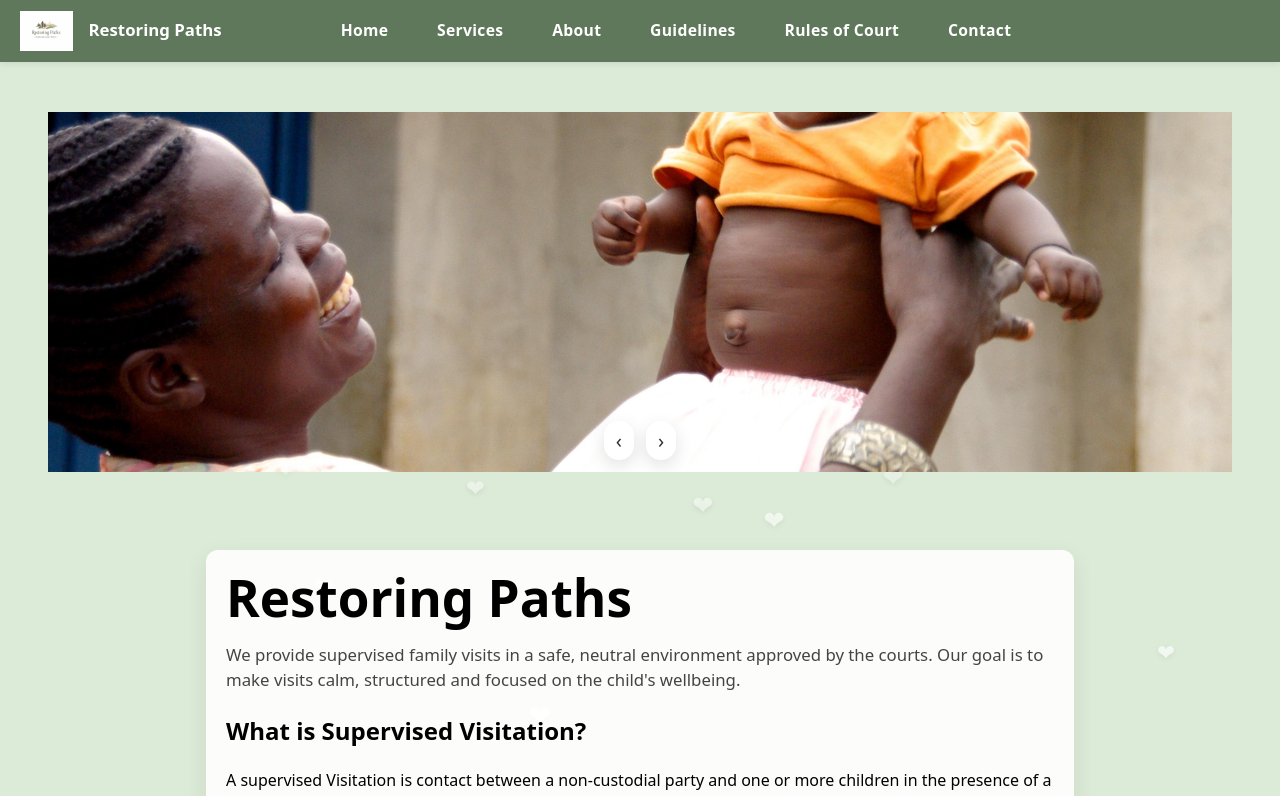
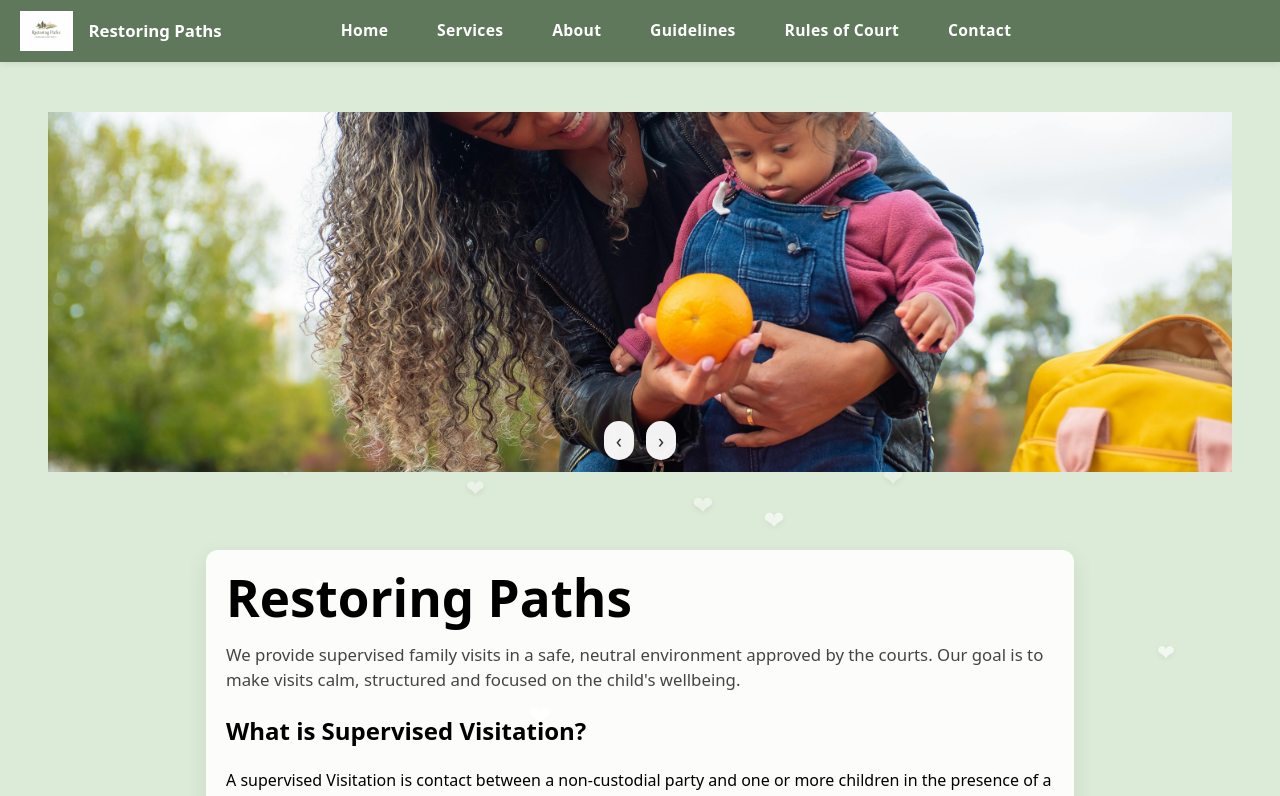
Before and after one commit to AnthonyC4848/Restoring-Paths, a React (Vite) app in the folder Restored_paths/: page / in a window 1280 px wide. Shown: the top 796 px of the page. Built offline with nearby package versions, Linux system fonts and the light colour scheme; no server answers.

Commit message:
Fix logo tap area and z-index on mobile

```diff
--- a/Restored_paths/src/App.css
+++ b/Restored_paths/src/App.css
@@ -81,6 +81,9 @@
   font-weight: 700;
   font-size: 1.05rem;
   padding: 0.25rem 0.5rem;
+  display: flex;
+  align-items: center;
+  min-height: 44px;
 }
 .brand:hover {
   opacity: 0.95;
@@ -184,6 +187,7 @@
   align-items: center;
   padding-left: 12px;
   pointer-events: auto;
+  z-index: 1001;
 }
 
 /* give the centered header inner extra left padding so nav doesn't overlap the logo */
--- a/Restored_paths/src/components/Carousel.jsx
+++ b/Restored_paths/src/components/Carousel.jsx
@@ -1,4 +1,8 @@
-import React, { useEffect, useState } from 'react'
+import React, { useEffect, useMemo, useState } from 'react'
+import slide1 from '../assets/slide1.jpg'
+import slide2 from '../assets/slide2.jpg'
+import slide3 from '../assets/slide3.jpg'
+import slide4 from '../assets/slide4.jpg'
 
 export default function Carousel({ images, interval = 4500 }){
   const unsplashFallback = [
@@ -7,35 +11,22 @@ export default function Carousel({ images, interval = 4500 }){
     'https://source.unsplash.com/1600x900/?mother,child&sig=3'
   ]
 
-  const localCandidates = [
-    '/src/assets/slide1.jpg',
-    '/src/assets/slide2.jpg',
-    '/src/assets/slide3.jpg',
-    '/src/assets/slide4.jpg'
-  ]
+  const localCandidates = useMemo(() => [slide1, slide2, slide3, slide4], [])
 
   const [index, setIndex] = useState(0)
-  const [imagesList, setImagesList] = useState(images || [])
+  const [imagesList, setImagesList] = useState(images || localCandidates)
 
-  // try to detect local images; fall back to provided images or unsplash
   useEffect(()=>{
-    let mounted = true
-    const checks = localCandidates.map(async (url)=>{
-      try{
-        const res = await fetch(url, { method: 'HEAD' })
-        if(res.ok) return url
-      }catch(e){ }
-      return null
-    })
-    Promise.all(checks).then(results=>{
-      if(!mounted) return
-      const found = results.filter(Boolean)
-      if(images && images.length) setImagesList(images)
-      else if(found.length) setImagesList(found)
-      else setImagesList(unsplashFallback)
-    })
-    return ()=>{ mounted = false }
-  },[images])
+    if(images && images.length) setImagesList(images)
+    else if(localCandidates.length) setImagesList(localCandidates)
+    else setImagesList(unsplashFallback)
+  },[images, localCandidates])
+
+  useEffect(()=>{
+    if(index >= imagesList.length && imagesList.length > 0) {
+      setIndex(0)
+    }
+  },[imagesList, index])
 
   useEffect(()=>{
     if(!imagesList || imagesList.length===0) return
```
